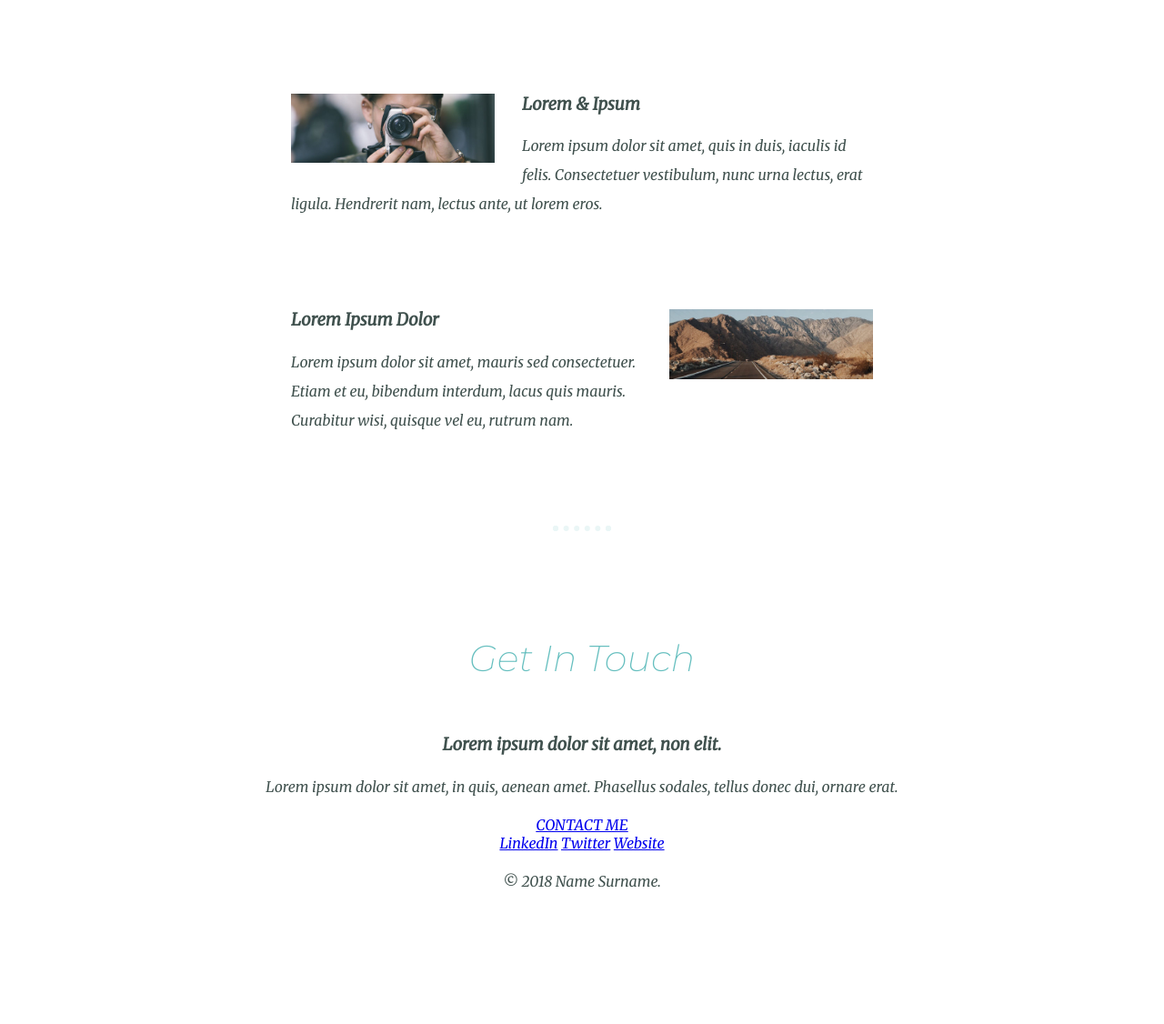
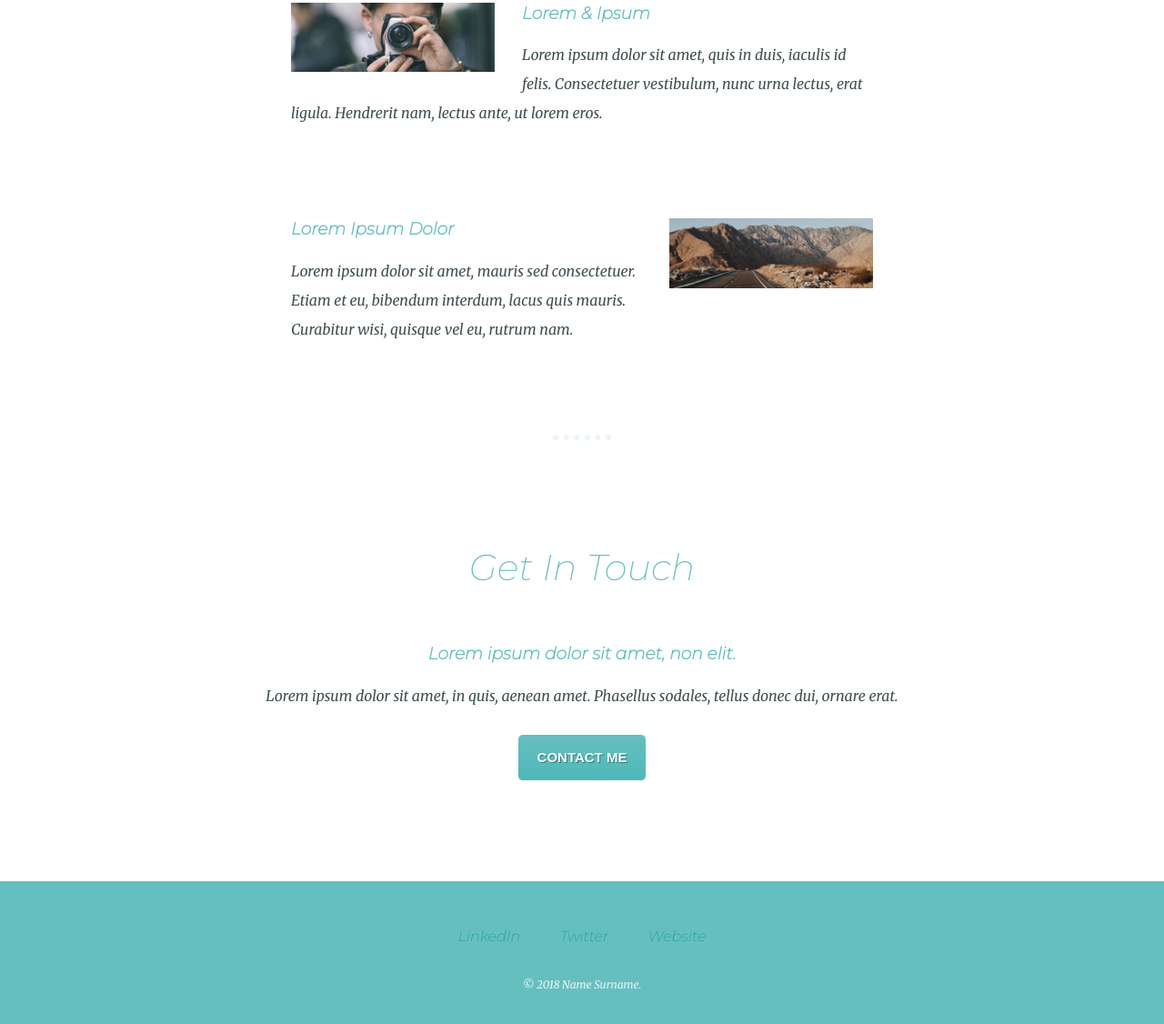
Before and after one commit to buiminh15/front_end_tong_hop, a plain HTML site: page cv1/index.html in a window 1280 px wide. Shown: the part 1296-2422 px from the top of the page at 91% size. Before the commit the page ends 2297 px from the top, so only its background shows below. Drawn offline with Linux system fonts and the light colour scheme.

Commit message:
cv1 done

```diff
--- a/cv1/css/style.css
+++ b/cv1/css/style.css
@@ -22,6 +22,11 @@ h2 {
   padding-bottom: 10px;
 }
 
+h3 {
+  font-family: 'Montserrat', sans-serif;
+  color: #66bfbf;
+}
+
 hr {
     border: dotted #eaf6f6 6px;
     border-bottom: none;
@@ -33,14 +38,35 @@ p {
  line-height: 2;
 }
 
+a {
+    text-decoration: none;
+    margin: 10px 20px;
+    color: #11999e;
+    font-family: 'Montserrat', sans-serif;
+}
+
+a:hover {
+    color: #eaf6f6;
+}
+
 .top-container {
     background-image: url(../images/banner.jpg);
     padding: 20px 0px;
-    margin: 100px auto 100px;
+    margin: 0px auto 100px;
+    height: auto;
 }
 
 .middle-container {
+    margin: 100px 0px;
+}
 
+.bottom-container {
+    background-color: #66bfbf;
+    padding: 50px 0 20px;
+}
+
+.contact-me {
+    margin: 100px auto ;
 }
 
 .intro {
@@ -70,3 +96,55 @@ p {
     width: 35%;
     margin-left: 30px;
 }
+
+
+.copy-right {
+    color: #eaf6f6;
+    font-size: 0.75rem;
+    padding: 20px 0px;
+}
+
+.btn {
+	background:-webkit-gradient( linear, left top, left bottom, color-stop(0.05, #66bfbf), color-stop(1, #4db8b8) );
+	background:-moz-linear-gradient( center top, #66bfbf 5%, #4db8b8 100% );
+	filter:progid:DXImageTransform.Microsoft.gradient(startColorstr='#66bfbf', endColorstr='#4db8b8');
+	background-color:#66bfbf;
+	-webkit-border-top-left-radius:6px;
+	-moz-border-radius-topleft:6px;
+	border-top-left-radius:6px;
+	-webkit-border-top-right-radius:6px;
+	-moz-border-radius-topright:6px;
+	border-top-right-radius:6px;
+	-webkit-border-bottom-right-radius:6px;
+	-moz-border-radius-bottomright:6px;
+	border-bottom-right-radius:6px;
+	-webkit-border-bottom-left-radius:6px;
+	-moz-border-radius-bottomleft:6px;
+	border-bottom-left-radius:6px;
+text-indent:0;
+	border:1px solid #ffffff;
+	display:inline-block;
+	color:#ffffff;
+	font-family:arial;
+	font-size:15px;
+	font-weight:bold;
+	font-style:normal;
+height:50px;
+	line-height:50px;
+width:140px;
+	text-decoration:none;
+	text-align:center;
+	text-shadow:1px 1px 0px #327a7a;
+}
+
+.btn:hover {
+	background:-webkit-gradient( linear, left top, left bottom, color-stop(0.05, #4db8b8), color-stop(1, #66bfbf) );
+	background:-moz-linear-gradient( center top, #4db8b8 5%, #66bfbf 100% );
+	filter:progid:DXImageTransform.Microsoft.gradient(startColorstr='#4db8b8', endColorstr='#66bfbf');
+	background-color:#4db8b8;
+}
+
+.btn:active {
+	position:relative;
+	top:1px;
+}
```
Also changed, not shown: CSS-My site/test.html (deleted, +0 -43 lines).
